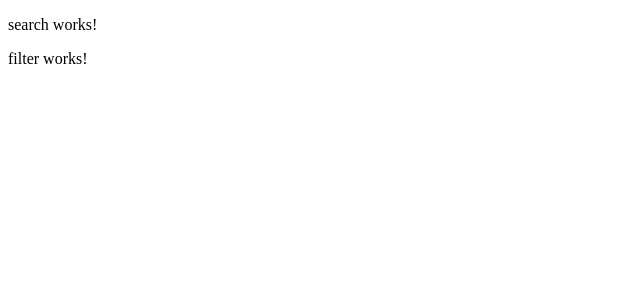
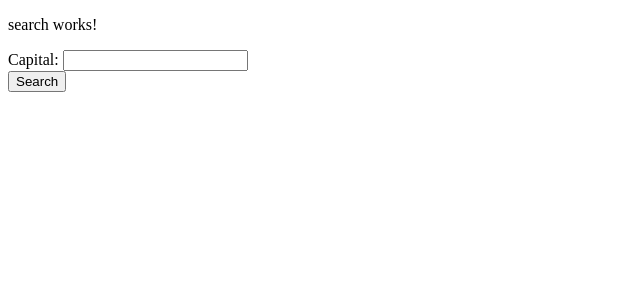
Before and after one commit to ThomasPrikryl/angular-introduction, an Angular app: page /search in a window 1280 px wide. Shown: the top 300 px of the page, without its empty margins (0-640 px from the left). Built offline with nearby package versions, Linux system fonts and the light colour scheme; no server answers.

Commit message:
[app-400b]

```diff
--- a/src/app/+search/filter/filter.component.html
+++ b/src/app/+search/filter/filter.component.html
@@ -1 +1,6 @@
-<p>filter works!</p>
+<div>
+  <label for="capitalRef">Capital: </label>
+  <input type="text" class="form-control" id="capitalRef"
+         [(ngModel)]="capital">
+</div>
+<button type="submit" class="btn btn-primary" (click)="search()">Search</button>
--- a/src/app/+search/filter/filter.component.ts
+++ b/src/app/+search/filter/filter.component.ts
@@ -1,12 +1,22 @@
-import { Component } from '@angular/core';
+import {Component, EventEmitter, Output} from '@angular/core';
+import {FormsModule} from "@angular/forms";
 
 @Component({
   selector: 'app-filter',
   standalone: true,
-  imports: [],
+  imports: [
+    FormsModule
+  ],
   templateUrl: './filter.component.html',
   styleUrl: './filter.component.scss'
 })
 export class FilterComponent {
 
+  capital = '';
+
+  @Output() searchStarted = new EventEmitter<string>();
+
+  search() {
+    this.searchStarted.emit(this.capital);
+  }
 }
--- a/src/app/+search/search.component.html
+++ b/src/app/+search/search.component.html
@@ -1,3 +1,3 @@
 <p>search works!</p>
-<app-filter></app-filter>
+<app-filter (searchStarted)="searchStarted($event)"></app-filter>
 <app-country-list></app-country-list>
--- a/src/app/+search/search.component.ts
+++ b/src/app/+search/search.component.ts
@@ -1,6 +1,7 @@
 import { Component } from '@angular/core';
 import {FilterComponent} from "./filter/filter.component";
 import {CountryListComponent} from "./country-list/country-list.component";
+import {CountryService} from "../country.service";
 
 @Component({
   selector: 'app-search',
@@ -14,4 +15,10 @@ import {CountryListComponent} from "./country-list/country-list.component";
 })
 export class SearchComponent {
 
+  constructor(private countryService: CountryService) {
+  }
+
+  searchStarted($event: string) {
+    this.countryService.loadData($event);
+  }
 }
--- a/src/app/app.component.ts
+++ b/src/app/app.component.ts
@@ -36,8 +36,5 @@ import {CountryComponent} from "./shared/country/country.component";
 })
 export class AppComponent {
 
-  constructor(private countryService: CountryService) {
-    this.countryService.loadData();
-  }
 
 }
--- a/src/app/country.service.ts
+++ b/src/app/country.service.ts
@@ -12,9 +12,9 @@ export class CountryService {
 
   constructor(private httpClient: HttpClient) { }
 
-  public loadData() {
+  public loadData(capital: string) {
 
-    this.httpClient.get<Country[]>('/api/countries')
+    this.httpClient.get<Country[]>('/api/countries?capital_like=' + capital)
       .pipe(first())
       .subscribe((data: Country[]) => {
         console.log('Data loaded', data);
```
